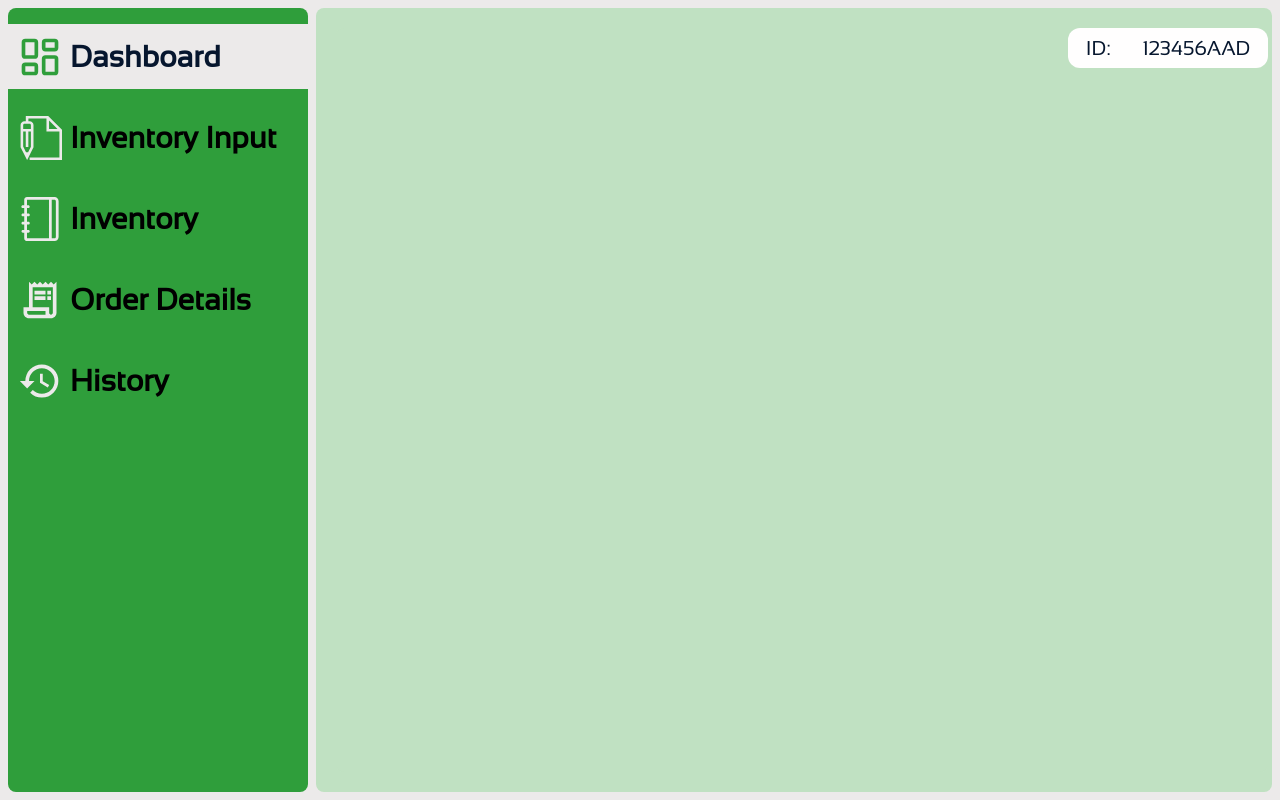
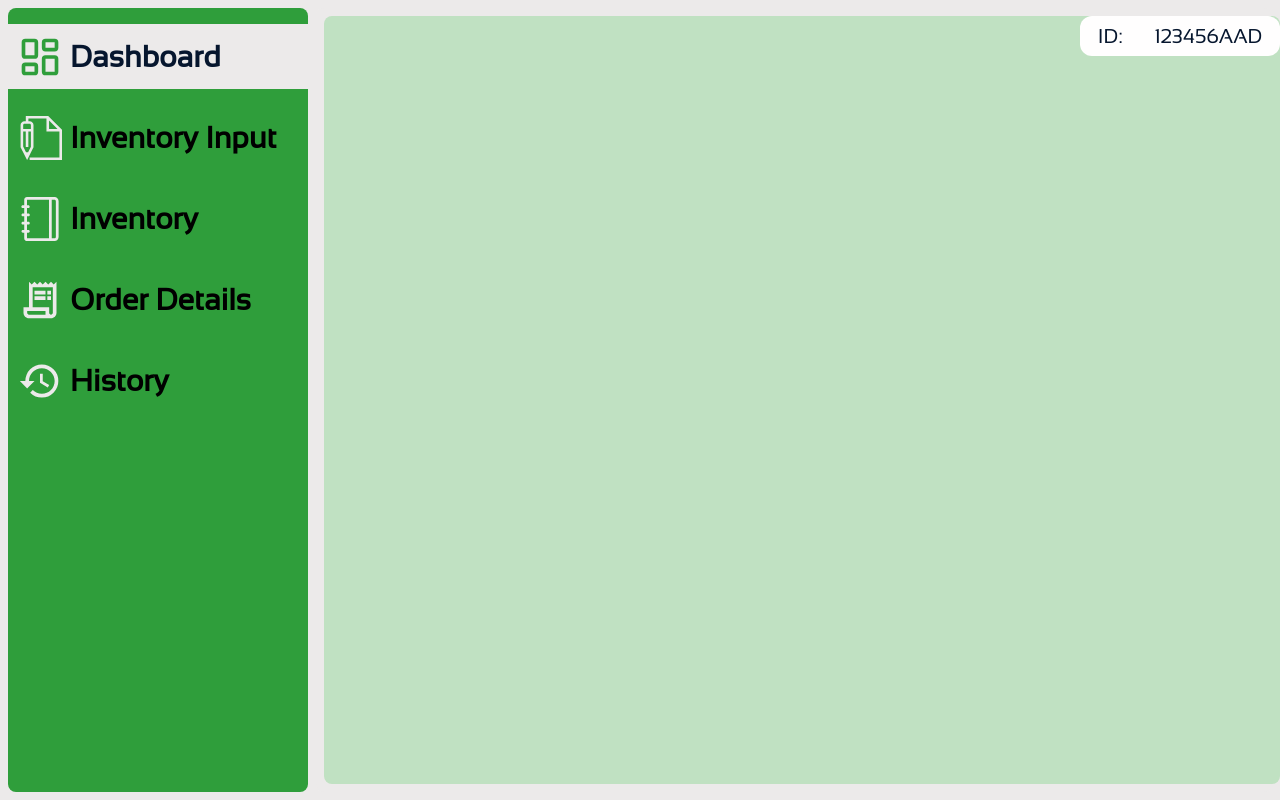
Before and after one commit to whoisbel/M-and-S-Inventory-Management, a Next.js app: page / in a window 1280 px wide. Built offline with nearby package versions, Linux system fonts and the light colour scheme.

Commit message:
Updated layout changed background color updated padding

```diff
--- a/app/history/layout.tsx
+++ b/app/history/layout.tsx
@@ -10,7 +10,7 @@ export default function RootLayout({
 }>) {
   const pathName = usePathname();
   return (
-    <>
+    <div className="flex flex-col h-full bg-accent-green p-3 rounded-lg">
       <div className="tab_buttons">
         <Link
           href="/history"
@@ -25,6 +25,6 @@ export default function RootLayout({
         <DisplayID/>
       </div>
       {children}
-    </>
+    </div>
   );
 }
--- a/app/inventory/layout.tsx
+++ b/app/inventory/layout.tsx
@@ -10,7 +10,7 @@ export default function RootLayout({
 }>) {
   const pathName = usePathname();
   return (
-    <>
+    <div className="flex flex-col h-full bg-accent-green p-3 rounded-lg">
       <div className="tab_buttons">
         <Link
           href="/inventory/available_products"
@@ -45,6 +45,6 @@ export default function RootLayout({
         <DisplayID/>
       </div>
       {children}
-    </>
+    </div>
   );
 }
--- a/app/inventory_input/layout.tsx
+++ b/app/inventory_input/layout.tsx
@@ -10,7 +10,7 @@ export default function RootLayout({
 }>) {
   const pathName = usePathname();
   return (
-    <>
+    <div className="flex flex-col h-full bg-accent-green p-3 rounded-lg">
       <div className="tab_buttons">
         <Link
           href="/inventory_input/add_inventory"
@@ -35,6 +35,6 @@ export default function RootLayout({
         <DisplayID/>
       </div>
       {children}
-    </>
+    </div>
   );
 }
--- a/app/layout.tsx
+++ b/app/layout.tsx
@@ -21,7 +21,7 @@ export default function RootLayout({
     <html lang="en">
       <body className={sansation.className}>
         <Sidepanel />
-        <div className="bg-accent-green w-full  min-h-full rounded-lg  p-3 ml-2 flex flex-col">
+        <div className="bg-main-background w-full  max-h-full rounded-lg ml-2 flex flex-col">
           {children}
         </div>
       </body>
--- a/app/order_details/layout.tsx
+++ b/app/order_details/layout.tsx
@@ -10,7 +10,7 @@ export default function RootLayout({
 }>) {
   const pathName = usePathname();
   return (
-    <>
+    <div className="flex flex-col h-full bg-accent-green p-3 rounded-lg">
       <div className="flex">
         <Link
           href="/order_details"
@@ -25,6 +25,6 @@ export default function RootLayout({
         <DisplayID/>
       </div>
       {children}
-    </>
+    </div>
   );
 }
```
